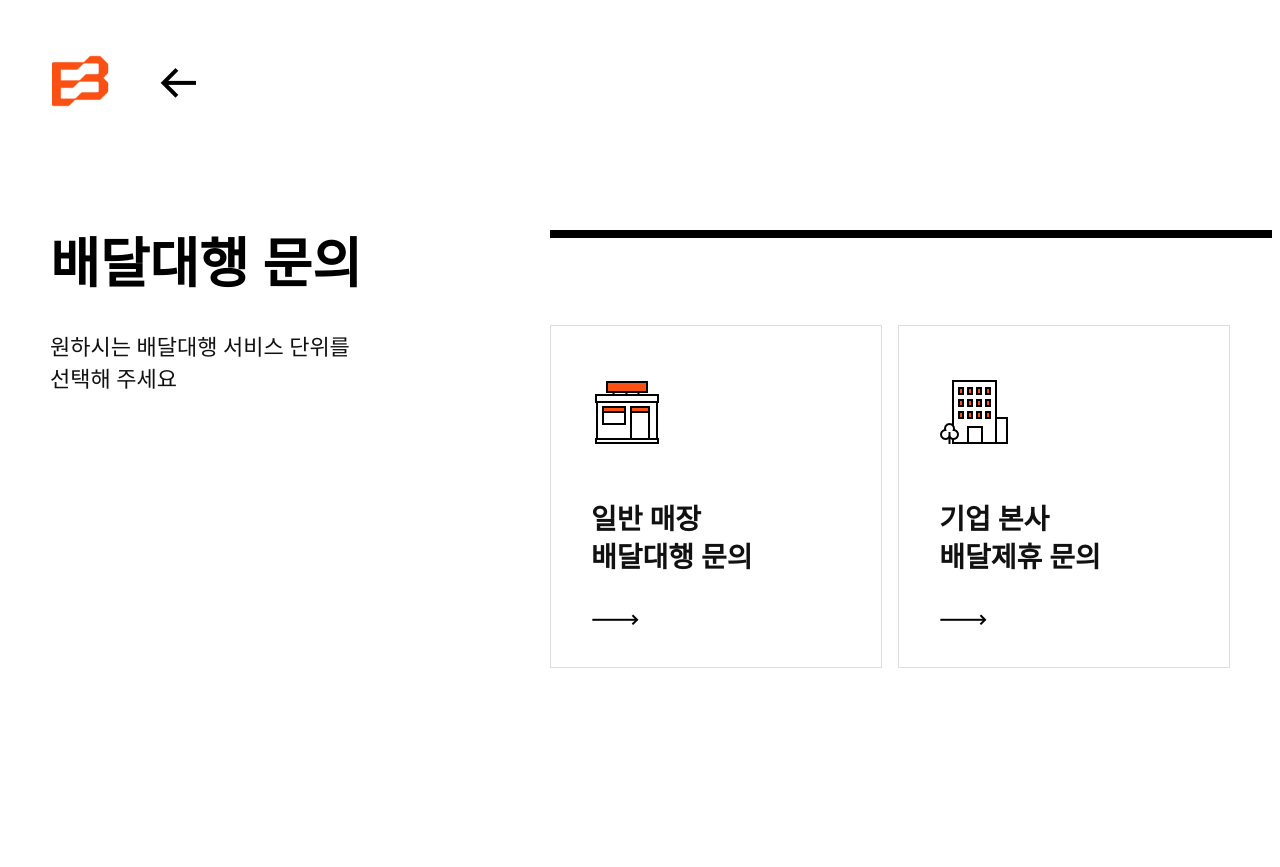
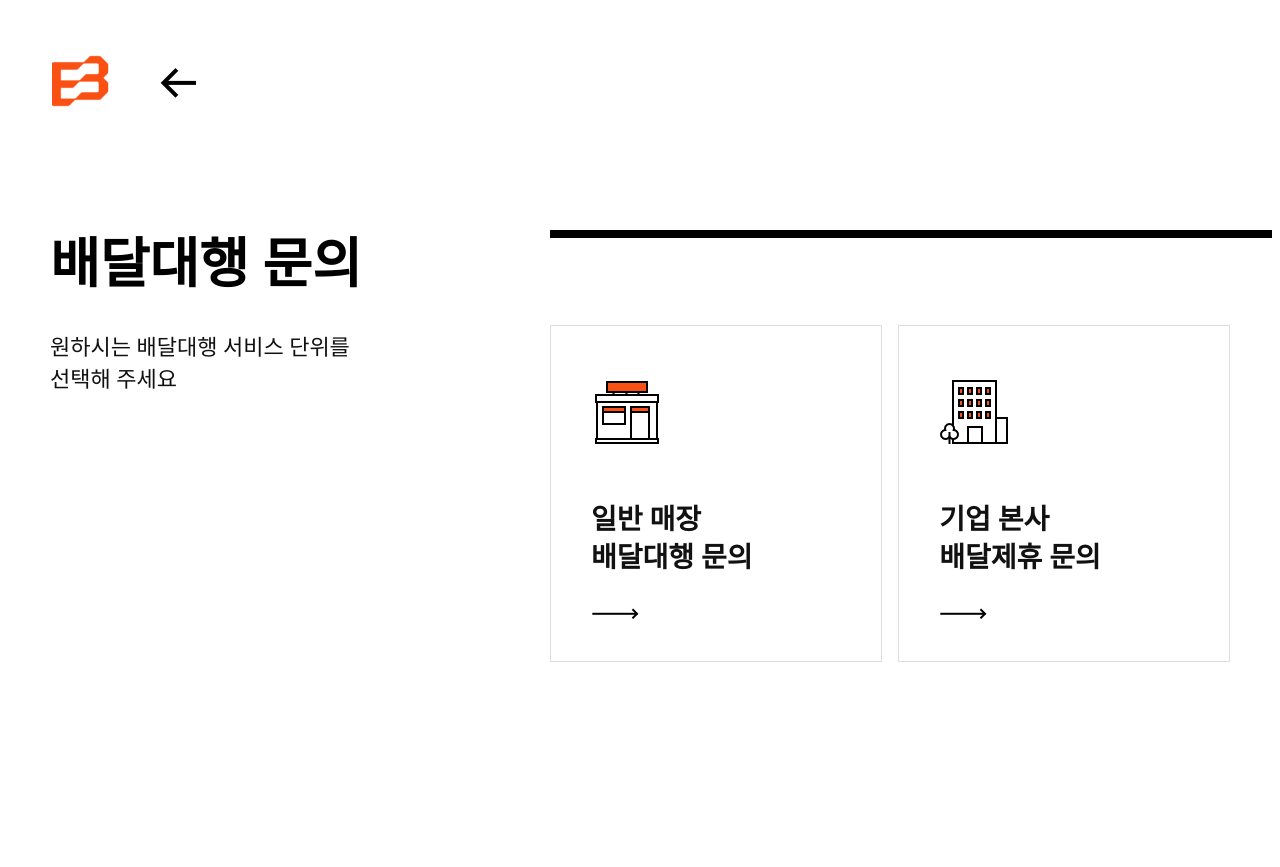
Before and after one commit to kse012050/barogo-brandWeb-RE, a PHP site: page /deliveryInquiry.html in a window 1280 px wide. Shown: the top 867 px of the page. After the commit the page ends 662 px from the top, so only its background shows below. Run offline with PHP 8.4, Linux system fonts and the light colour scheme; some web fonts are replaced.

Commit message:
PC CSS 정리 및 서버 파일 백업

```diff
--- a/css/pc.css
+++ b/css/pc.css
@@ -629,7 +629,7 @@ footer .bottomArea div:nth-of-type(2) p{line-height: 1.25;}
 .inquiryPage{padding: 230px 0 120px;}
 .inquiryArea .guideArea{padding-top: 95px; display: flex; justify-content: space-between;}
 .inquiryArea .guideArea li{width: 48.5%; border: 1px solid #ddd;}
-.inquiryArea .guideArea li > a{display: block; height: 335x; padding: 175px 40px 90px; box-sizing: border-box; font-size: 28px; font-weight: 700; line-height: 1.36; color: #111; background-position: left 40px top 50px , left 40px bottom 40px; background-repeat: no-repeat;}
+.inquiryArea .guideArea li > a{display: block; height: 335px; padding: 175px 40px 90px; box-sizing: border-box; font-size: 28px; font-weight: 700; line-height: 1.36; color: #111; background-position: left 40px top 50px , left 40px bottom 40px; background-repeat: no-repeat;}
 .inquiryArea .guideArea li:nth-child(1) > a{background-image: url('../images/inquiry/shop.png') , url('../images/common/arrow_black.png');}
 .inquiryArea .guideArea li:nth-child(2) > a{background-image: url('../images/inquiry/corp.png') , url('../images/common/arrow_black.png');}
 .inquiryArea .guideArea li .popupBox{position: fixed; left: 0; top: 0; width: 100%; height: 100%; display: none; justify-content: center; align-items: center; background-color: rgba(0, 0, 0, 0.5); z-index: 1000;}
```
